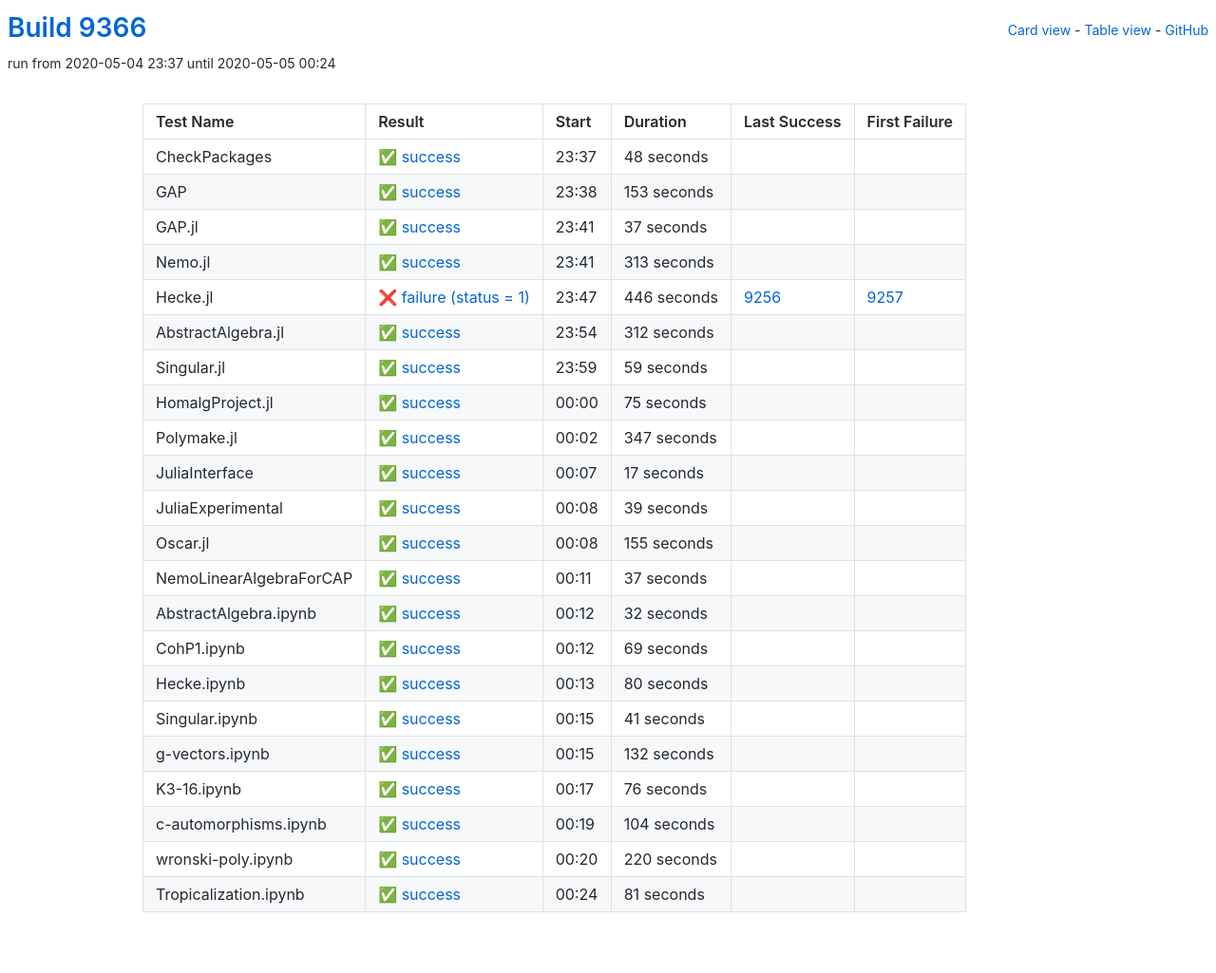
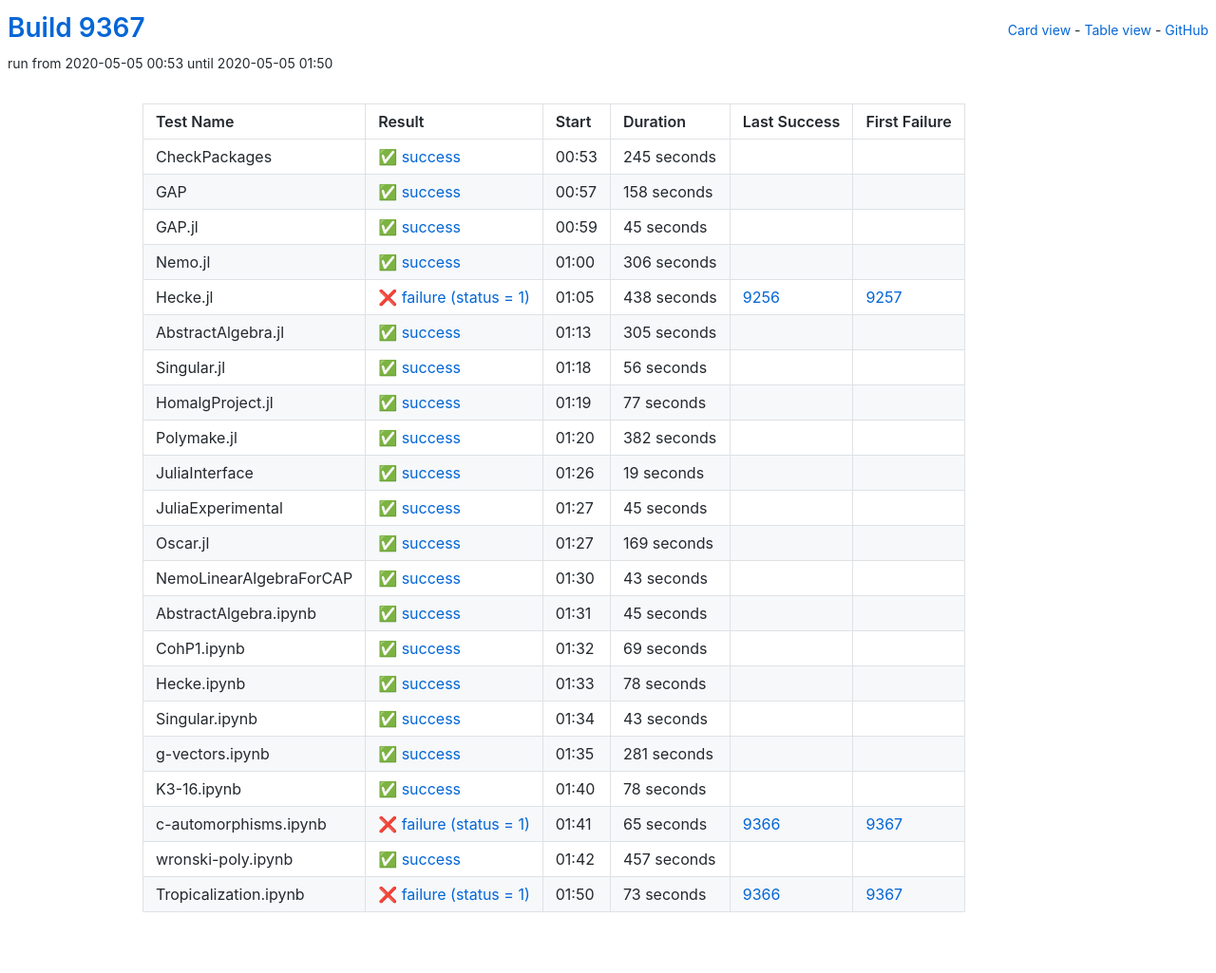
Before and after one commit to oscar-system/oscar-ci-status, a Jekyll site: the page built from table.html, in a window 1280 px wide. Shown: the whole page at 95% size. Built offline with Jekyll 4.4.1, drawn with Linux system fonts in a browser that asks for light colours.

Commit message:
Build 9367

```diff
--- a/_data/ci.yml
+++ b/_data/ci.yml
@@ -1,159 +1,159 @@
-build: 9366
-build_url: https://oscarci.mathematik.uni-kl.de/job/oscar/9366/
+build: 9367
+build_url: https://oscarci.mathematik.uni-kl.de/job/oscar/9367/
 job: oscar
 tests:
-- duration: 48
+- duration: 245
   exitcode: 0
   first_failure: false
   first_failure_url: null
   last_success: false
   last_success_url: null
-  log: https://oscarci.mathematik.uni-kl.de/job/oscar/9366/artifact/logs/build-9366/CheckPackages.log
+  log: https://oscarci.mathematik.uni-kl.de/job/oscar/9367/artifact/logs/build-9367/CheckPackages.log
   name: CheckPackages
-  start: 2020-05-04 23:37
+  start: 2020-05-05 00:53
   status: success
   success: true
-- duration: 153
+- duration: 158
   exitcode: 0
   first_failure: false
   first_failure_url: null
   last_success: false
   last_success_url: null
-  log: https://oscarci.mathematik.uni-kl.de/job/oscar/9366/artifact/logs/build-9366/GAP.log
+  log: https://oscarci.mathematik.uni-kl.de/job/oscar/9367/artifact/logs/build-9367/GAP.log
   name: GAP
-  start: 2020-05-04 23:38
+  start: 2020-05-05 00:57
   status: success
   success: true
-- duration: 37
+- duration: 45
   exitcode: 0
   first_failure: false
   first_failure_url: null
   last_success: false
   last_success_url: null
-  log: https://oscarci.mathematik.uni-kl.de/job/oscar/9366/artifact/logs/build-9366/GAP.jl.log
+  log: https://oscarci.mathematik.uni-kl.de/job/oscar/9367/artifact/logs/build-9367/GAP.jl.log
   name: GAP.jl
-  start: 2020-05-04 23:41
+  start: 2020-05-05 00:59
   status: success
   success: true
-- duration: 313
+- duration: 306
   exitcode: 0
   first_failure: false
   first_failure_url: null
   last_success: false
   last_success_url: null
-  log: https://oscarci.mathematik.uni-kl.de/job/oscar/9366/artifact/logs/build-9366/Nemo.jl.log
+  log: https://oscarci.mathematik.uni-kl.de/job/oscar/9367/artifact/logs/build-9367/Nemo.jl.log
   name: Nemo.jl
-  start: 2020-05-04 23:41
+  start: 2020-05-05 01:00
   status: success
   success: true
-- duration: 446
+- duration: 438
   exitcode: 1
   first_failure: 9257
   first_failure_url: https://oscarci.mathematik.uni-kl.de/job/oscar/9257/
   last_success: 9256
   last_success_url: https://oscarci.mathematik.uni-kl.de/job/oscar/9256/
-  log: https://oscarci.mathematik.uni-kl.de/job/oscar/9366/artifact/logs/build-9366/Hecke.jl.log
+  log: https://oscarci.mathematik.uni-kl.de/job/oscar/9367/artifact/logs/build-9367/Hecke.jl.log
   name: Hecke.jl
-  start: 2020-05-04 23:47
+  start: 2020-05-05 01:05
   status: failure
   success: false
-- duration: 312
+- duration: 305
   exitcode: 0
   first_failure: false
   first_failure_url: null
   last_success: false
   last_success_url: null
-  log: https://oscarci.mathematik.uni-kl.de/job/oscar/9366/artifact/logs/build-9366/AbstractAlgebra.jl.log
+  log: https://oscarci.mathematik.uni-kl.de/job/oscar/9367/artifact/logs/build-9367/AbstractAlgebra.jl.log
   name: AbstractAlgebra.jl
-  start: 2020-05-04 23:54
+  start: 2020-05-05 01:13
   status: success
   success: true
-- duration: 59
+- duration: 56
   exitcode: 0
   first_failure: false
   first_failure_url: null
   last_success: false
   last_success_url: null
-  log: https://oscarci.mathematik.uni-kl.de/job/oscar/9366/artifact/logs/build-9366/Singular.jl.log
+  log: https://oscarci.mathematik.uni-kl.de/job/oscar/9367/artifact/logs/build-9367/Singular.jl.log
   name: Singular.jl
-  start: 2020-05-04 23:59
+  start: 2020-05-05 01:18
   status: success
   success: true
-- duration: 75
+- duration: 77
   exitcode: 0
   first_failure: false
   first_failure_url: null
   last_success: false
   last_success_url: null
-  log: https://oscarci.mathematik.uni-kl.de/job/oscar/9366/artifact/logs/build-9366/HomalgProject.jl.log
+  log: https://oscarci.mathematik.uni-kl.de/job/oscar/9367/artifact/logs/build-9367/HomalgProject.jl.log
   name: HomalgProject.jl
-  start: 2020-05-05 00:00
+  start: 2020-05-05 01:19
   status: success
   success: true
-- duration: 347
+- duration: 382
   exitcode: 0
   first_failure: false
   first_failure_url: null
   last_success: false
   last_success_url: null
-  log: https://oscarci.mathematik.uni-kl.de/job/oscar/9366/artifact/logs/build-9366/Polymake.jl.log
+  log: https://oscarci.mathematik.uni-kl.de/job/oscar/9367/artifact/logs/build-9367/Polymake.jl.log
   name: Polymake.jl
-  start: 2020-05-05 00:02
+  start: 2020-05-05 01:20
   status: success
   success: true
-- duration: 17
+- duration: 19
   exitcode: 0
   first_failure: false
   first_failure_url: null
   last_success: false
   last_success_url: null
-  log: https://oscarci.mathematik.uni-kl.de/job/oscar/9366/artifact/logs/build-9366/JuliaInterface.log
+  log: https://oscarci.mathematik.uni-kl.de/job/oscar/9367/artifact/logs/build-9367/JuliaInterface.log
   name: JuliaInterface
-  start: 2020-05-05 00:07
+  start: 2020-05-05 01:26
   status: success
   success: true
-- duration: 39
+- duration: 45
   exitcode: 0
   first_failure: false
   first_failure_url: null
   last_success: false
   last_success_url: null
-  log: https://oscarci.mathematik.uni-kl.de/job/oscar/9366/artifact/logs/build-9366/JuliaExperimental.log
+  log: https://oscarci.mathematik.uni-kl.de/job/oscar/9367/artifact/logs/build-9367/JuliaExperimental.log
   name: JuliaExperimental
-  start: 2020-05-05 00:08
+  start: 2020-05-05 01:27
   status: success
   success: true
-- duration: 155
+- duration: 169
   exitcode: 0
   first_failure: false
   first_failure_url: null
   last_success: false
   last_success_url: null
-  log: https://oscarci.mathematik.uni-kl.de/job/oscar/9366/artifact/logs/build-9366/Oscar.jl.log
+  log: https://oscarci.mathematik.uni-kl.de/job/oscar/9367/artifact/logs/build-9367/Oscar.jl.log
   name: Oscar.jl
-  start: 2020-05-05 00:08
+  start: 2020-05-05 01:27
   status: success
   success: true
-- duration: 37
+- duration: 43
   exitcode: 0
   first_failure: false
   first_failure_url: null
   last_success: false
   last_success_url: null
-  log: https://oscarci.mathematik.uni-kl.de/job/oscar/9366/artifact/logs/build-9366/NemoLinearAlgebraForCAP.log
+  log: https://oscarci.mathematik.uni-kl.de/job/oscar/9367/artifact/logs/build-9367/NemoLinearAlgebraForCAP.log
   name: NemoLinearAlgebraForCAP
-  start: 2020-05-05 00:11
+  start: 2020-05-05 01:30
   status: success
   success: true
-- duration: 32
+- duration: 45
   exitcode: 0
   first_failure: false
   first_failure_url: null
   last_success: false
   last_success_url: null
-  log: https://oscarci.mathematik.uni-kl.de/job/oscar/9366/artifact/logs/build-9366/AbstractAlgebra.ipynb.log
+  log: https://oscarci.mathematik.uni-kl.de/job/oscar/9367/artifact/logs/build-9367/AbstractAlgebra.ipynb.log
   name: AbstractAlgebra.ipynb
-  start: 2020-05-05 00:12
+  start: 2020-05-05 01:31
   status: success
   success: true
 - duration: 69
@@ -162,85 +162,85 @@
   first_failure_url: null
   last_success: false
   last_success_url: null
-  log: https://oscarci.mathematik.uni-kl.de/job/oscar/9366/artifact/logs/build-9366/CohP1.ipynb.log
+  log: https://oscarci.mathematik.uni-kl.de/job/oscar/9367/artifact/logs/build-9367/CohP1.ipynb.log
   name: CohP1.ipynb
-  start: 2020-05-05 00:12
+  start: 2020-05-05 01:32
   status: success
   success: true
-- duration: 80
+- duration: 78
   exitcode: 0
   first_failure: false
   first_failure_url: null
   last_success: false
   last_success_url: null
-  log: https://oscarci.mathematik.uni-kl.de/job/oscar/9366/artifact/logs/build-9366/Hecke.ipynb.log
+  log: https://oscarci.mathematik.uni-kl.de/job/oscar/9367/artifact/logs/build-9367/Hecke.ipynb.log
   name: Hecke.ipynb
-  start: 2020-05-05 00:13
+  start: 2020-05-05 01:33
   status: success
   success: true
-- duration: 41
+- duration: 43
   exitcode: 0
   first_failure: false
   first_failure_url: null
   last_success: false
   last_success_url: null
-  log: https://oscarci.mathematik.uni-kl.de/job/oscar/9366/artifact/logs/build-9366/Singular.ipynb.log
+  log: https://oscarci.mathematik.uni-kl.de/job/oscar/9367/artifact/logs/build-9367/Singular.ipynb.log
   name: Singular.ipynb
-  start: 2020-05-05 00:15
+  start: 2020-05-05 01:34
   status: success
   success: true
-- duration: 132
+- duration: 281
   exitcode: 0
   first_failure: false
   first_failure_url: null
   last_success: false
   last_success_url: null
-  log: https://oscarci.mathematik.uni-kl.de/job/oscar/9366/artifact/logs/build-9366/g-vectors.ipynb.log
+  log: https://oscarci.mathematik.uni-kl.de/job/oscar/9367/artifact/logs/build-9367/g-vectors.ipynb.log
   name: g-vectors.ipynb
-  start: 2020-05-05 00:15
+  start: 2020-05-05 01:35
   status: success
   success: true
-- duration: 76
+- duration: 78
   exitcode: 0
   first_failure: false
   first_failure_url: null
   last_success: false
   last_success_url: null
-  log: https://oscarci.mathematik.uni-kl.de/job/oscar/9366/artifact/logs/build-9366/K3-16.ipynb.log
+  log: https://oscarci.mathematik.uni-kl.de/job/oscar/9367/artifact/logs/build-9367/K3-16.ipynb.log
   name: K3-16.ipynb
-  start: 2020-05-05 00:17
+  start: 2020-05-05 01:40
   status: success
   success: true
-- duration: 104
+- duration: 65
+  exitcode: 1
+  first_failure: 9367
+  first_failure_url: https://oscarci.mathematik.uni-kl.de/job/oscar/9367/
+  last_success: 9366
+  last_success_url: https://oscarci.mathematik.uni-kl.de/job/oscar/9366/
+  log: https://oscarci.mathematik.uni-kl.de/job/oscar/9367/artifact/logs/build-9367/c-automorphisms.ipynb.log
+  name: c-automorphisms.ipynb
+  start: 2020-05-05 01:41
+  status: failure
+  success: false
+- duration: 457
   exitcode: 0
   first_failure: false
   first_failure_url: null
   last_success: false
   last_success_url: null
-  log: https://oscarci.mathematik.uni-kl.de/job/oscar/9366/artifact/logs/build-9366/c-automorphisms.ipynb.log
-  name: c-automorphisms.ipynb
-  start: 2020-05-05 00:19
+  log: https://oscarci.mathematik.uni-kl.de/job/oscar/9367/artifact/logs/build-9367/wronski-poly.ipynb.log
+  name: wronski-poly.ipynb
+  start: 2020-05-05 01:42
   status: success
   success: true
-- duration: 220
-  exitcode: 0
-  first_failure: false
-  first_failure_url: null
-  last_success: false
-  last_success_url: null
-  log: https://oscarci.mathematik.uni-kl.de/job/oscar/9366/artifact/logs/build-9366/wronski-poly.ipynb.log
-  name: wronski-poly.ipynb
-  start: 2020-05-05 00:20
-  status: success
-  success: true
-- duration: 81
-  exitcode: 0
-  first_failure: false
-  first_failure_url: null
-  last_success: false
-  last_success_url: null
-  log: https://oscarci.mathematik.uni-kl.de/job/oscar/9366/artifact/logs/build-9366/Tropicalization.ipynb.log
+- duration: 73
+  exitcode: 1
+  first_failure: 9367
+  first_failure_url: https://oscarci.mathematik.uni-kl.de/job/oscar/9367/
+  last_success: 9366
+  last_success_url: https://oscarci.mathematik.uni-kl.de/job/oscar/9366/
+  log: https://oscarci.mathematik.uni-kl.de/job/oscar/9367/artifact/logs/build-9367/Tropicalization.ipynb.log
   name: Tropicalization.ipynb
-  start: 2020-05-05 00:24
-  status: success
-  success: true
+  start: 2020-05-05 01:50
+  status: failure
+  success: false
```
Also changed, not shown: README.md.
